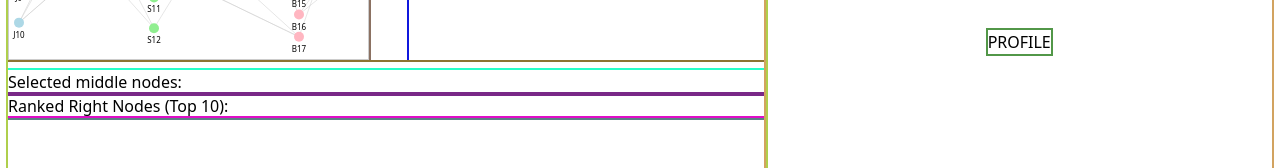
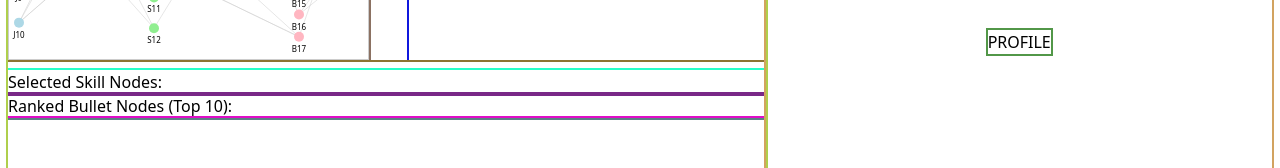
Before and after one commit to braedonwatkins/resume, a SvelteKit app: page /home in a window 1280 px wide. Shown: the part 358-526 px from the top of the page. Built offline with nearby package versions, Linux system fonts and the light colour scheme.

Commit message:
change string literal wording of nodes for better accuracy

```diff
--- a/src/routes/home/Showcase.svelte
+++ b/src/routes/home/Showcase.svelte
@@ -230,14 +230,15 @@
 		</div>
 	</div>
 
+	<!-- listing of selected nodes  -->
 	<div class="info">
-		<h3>Selected middle nodes:</h3>
+		<h3>Selected Skill Nodes:</h3>
 		<div class="selected-nodes">
 			{#each [...selectedSkillNodes] as nodeId}
 				<span class="node-tag">{nodeId}</span>
 			{/each}
 		</div>
-		<h3>Ranked Right Nodes (Top 10):</h3>
+		<h3>Ranked Bullet Nodes (Top 10):</h3>
 		<ol>
 			{#each rankedBulletNodes.slice(0, 10) as node}
 				<li>{node.id} (Count: {node.count})</li>
```
